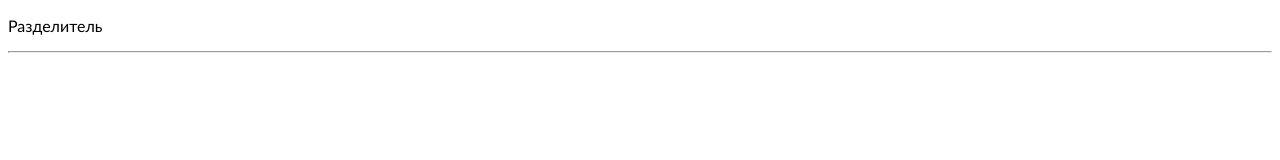
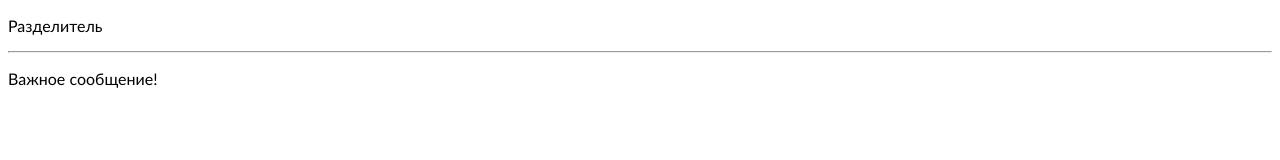
Before and after one commit to PSKutergin/JS_learn, a plain HTML site: page IT_Doctor/chapter_1/examples_dom/ex12.html in a window 1280 px wide. Drawn offline with Linux system fonts and the light colour scheme.

Commit message:
start big JS course

```diff
--- a/IT_Doctor/chapter_1/examples_dom/ex12.html
+++ b/IT_Doctor/chapter_1/examples_dom/ex12.html
@@ -10,6 +10,27 @@
   <p>Разделитель</p>
   <hr>
   <script>
+    // Создание элементов
+    let div = document.createElement('div')
+    // Присвоение класса
+    div.className = "alert"
+    // Наполнение контентом
+    div.innerHTML = '<p>Сообщение!</p>'
+    // Добавить элемент в конец body
+    document.body.append(div)
+    // Добавить элемент в начало body
+    document.body.prepend(div)
+    // Добавить элемент перед body
+    document.body.before(div)
+    // Добавить элемент после тэга hr
+    document.querySelector('hr').after(div)
+
+    let p = document.createElement('p')
+    p.textContent = 'Важное сообщение!'
+    div.append(p, document.createElement('hr'))
+
+    // Замена элемента
+    div.replaceWith(p)
 
   </script>
 </body>
```
Also changed, not shown: IT_Doctor/chapter_1/examples_dom/ex10.html (+7 -0 lines), IT_Doctor/chapter_1/examples_dom/ex11.html (+4 -0 lines).
